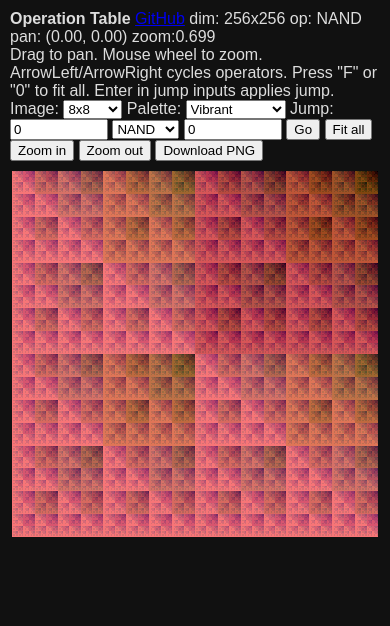
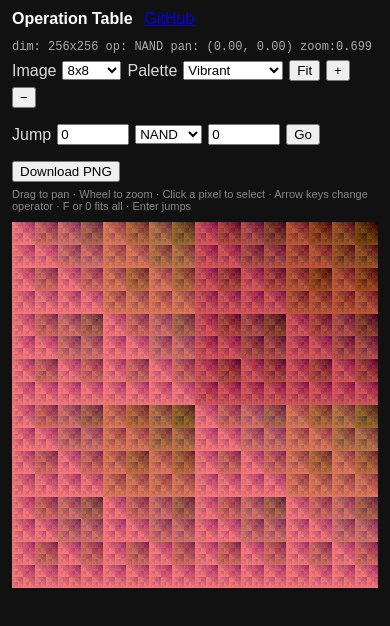
Before and after one commit to cb341/logic-visualizer, a website: page index.html in a window 390 px wide. Drawn offline with Linux system fonts and the light colour scheme.

Commit message:
Organize canvas controls into a responsive toolbar
Co-Authored-By: gpt-5.6-sol <codex@openai.com>

```diff
--- a/index.html
+++ b/index.html
@@ -3,39 +3,77 @@
 <head>
   <meta charset="utf-8" />
   <title>Logical NAND 65k Viewport (WebGL)</title>
+  <style>
+    * { box-sizing: border-box; }
+    body { margin: 0; background: #111; color: #ddd; font-family: Arial, sans-serif; }
+    #controls {
+      display: grid;
+      gap: 6px;
+      padding: 10px 12px;
+    }
+    .summary, .toolbar, .control-group {
+      display: flex;
+      align-items: center;
+    }
+    .summary { gap: 12px; }
+    .summary strong { color: #fff; font-size: 16px; }
+    .summary a { margin-left: auto; }
+    #status { color: #aaa; font: 12px monospace; }
+    .toolbar { gap: 16px; flex-wrap: wrap; }
+    .control-group {
+      gap: 6px;
+    }
+    button { cursor: pointer; }
+    button:disabled { cursor: not-allowed; opacity: .45; }
+    .hint { color: #888; font-size: 11px; }
+    #jump-a, #jump-b { width: 72px; }
+    @media (max-width: 700px) {
+      .summary { align-items: flex-start; flex-wrap: wrap; }
+      .summary a { margin-left: 0; }
+      #status { flex-basis: 100%; order: 3; }
+      .control-group { flex-wrap: wrap; }
+    }
+  </style>
 </head>
-<body style="margin:0;background:#111;color:#ddd;font-family:Arial,sans-serif;">
-  <div id="controls" style="padding:10px;">
+<body>
+  <header id="controls">
+    <div class="summary">
       <strong>Operation Table</strong>
+      <span id="status">op: NAND pan: (0,0) zoom:1</span>
       <a href="https://github.com/cb341/logic-visualizer" target="_blank" rel="noopener noreferrer">GitHub</a>
-    <span id="status">op: NAND pan: (0,0) zoom:1</span>
-    <br/>
-    Drag to pan. Mouse wheel to zoom. ArrowLeft/ArrowRight cycles operators.
-    Press "F" or "0" to fit all.
-    Enter in jump inputs applies jump.
-    <label for="dimension">Image:</label>
+    </div>
+    <div class="toolbar">
+      <div class="control-group">
+        <label for="dimension">Image</label>
         <select id="dimension">
           <option value="4">4x4</option>
           <option value="8" selected>8x8</option>
           <option value="16">16x16</option>
         </select>
-    <label for="palette">Palette:</label>
+        <label for="palette">Palette</label>
         <select id="palette">
           <option value="0" selected>Vibrant</option>
           <option value="1">Monochrome</option>
           <option value="2">MSB Invert</option>
           <option value="3">Nibble RGB</option>
         </select>
-    <label for="jump-a">Jump:</label>
-    <input id="jump-a" type="number" min="0" value="0" style="width:90px;" />
-    <select id="jump-op"></select>
-    <input id="jump-b" type="number" min="0" value="0" style="width:90px;" />
+        <button id="fit-all" type="button">Fit</button>
+        <button id="zoom-in" type="button" title="Zoom in">+</button>
+        <button id="zoom-out" type="button" title="Zoom out">−</button>
+      </div>
+      <div class="control-group">
+        <label for="jump-a">Jump</label>
+        <input id="jump-a" type="number" min="0" value="0" />
+        <select id="jump-op" aria-label="Operator"></select>
+        <input id="jump-b" type="number" min="0" value="0" />
         <button id="jump-to" type="button">Go</button>
-    <button id="fit-all" type="button">Fit all</button>
-    <button id="zoom-in" type="button">Zoom in</button>
-    <button id="zoom-out" type="button">Zoom out</button>
+      </div>
+      <div class="control-group">
         <button id="download-png" type="button">Download PNG</button>
       </div>
+    </div>
+    <div class="hint">Drag to pan · Wheel to zoom · Click a pixel to select · Arrow keys change operator · F or 0 fits all · Enter jumps</div>
+  </header>
   <div id="tip" style="position:fixed; background:#111; color:#fff; border:1px solid #888; font-family:monospace; font-size:12px; padding:4px 8px; display:none; pointer-events:none; z-index:10; white-space:pre;"></div>
   <div id="outline" style="position:fixed; border:1px solid #00ff00; box-sizing:border-box; pointer-events:none; z-index:9; display:none;"></div>
   <canvas id="c" width="4096" height="4096" style="display:block; margin: 0 auto;"></canvas>
```
Lines whose indentation alone changed are shown as unchanged.
